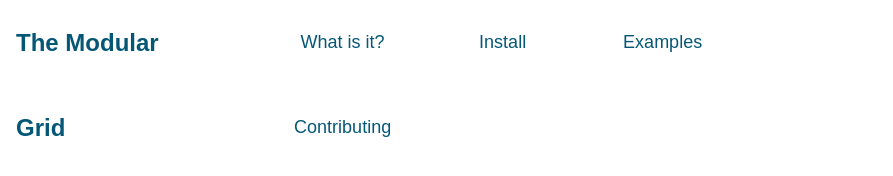
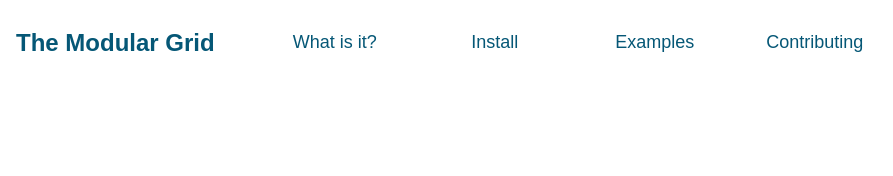
Before and after one commit to the-modular-grid/the-modular-grid.github.io, a website: page dev/html/index.html in a window 1280 px wide. Shown: the full height of the page, 224-1117 px from the left. Drawn offline with nearby package versions, Linux system fonts and the light colour scheme; files that its build step writes are made by us from their sources; files whose address does not match are found by name; a web font is replaced by a local one.

Commit message:
Decrease left margin (from 50px to 40px) to accommodate new bold text in H1

```diff
--- a/dev/styles/04-modules/_bem.scss
+++ b/dev/styles/04-modules/_bem.scss
@@ -51,7 +51,7 @@
    }
 
    &__nav {
-      margin-left: (($grid--column-width / 2) + $grid--gutter-width);
+      margin-left: (2 * $grid--gutter-width);
 
       li {
          display: inline-block;
```
